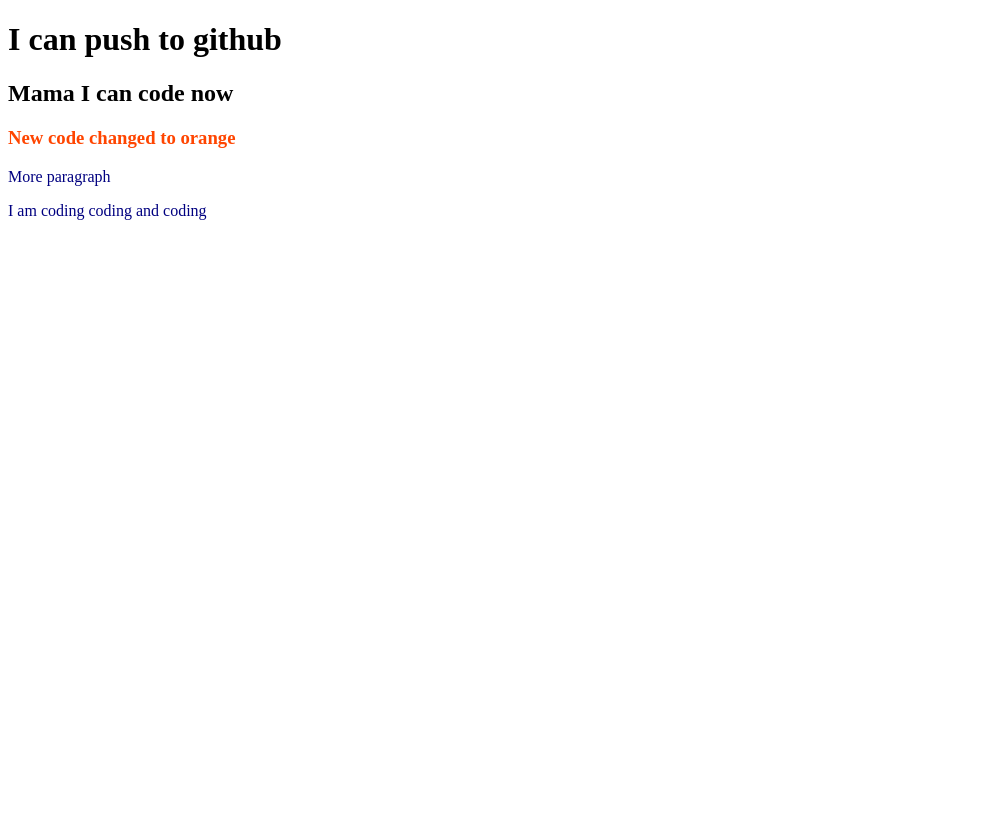
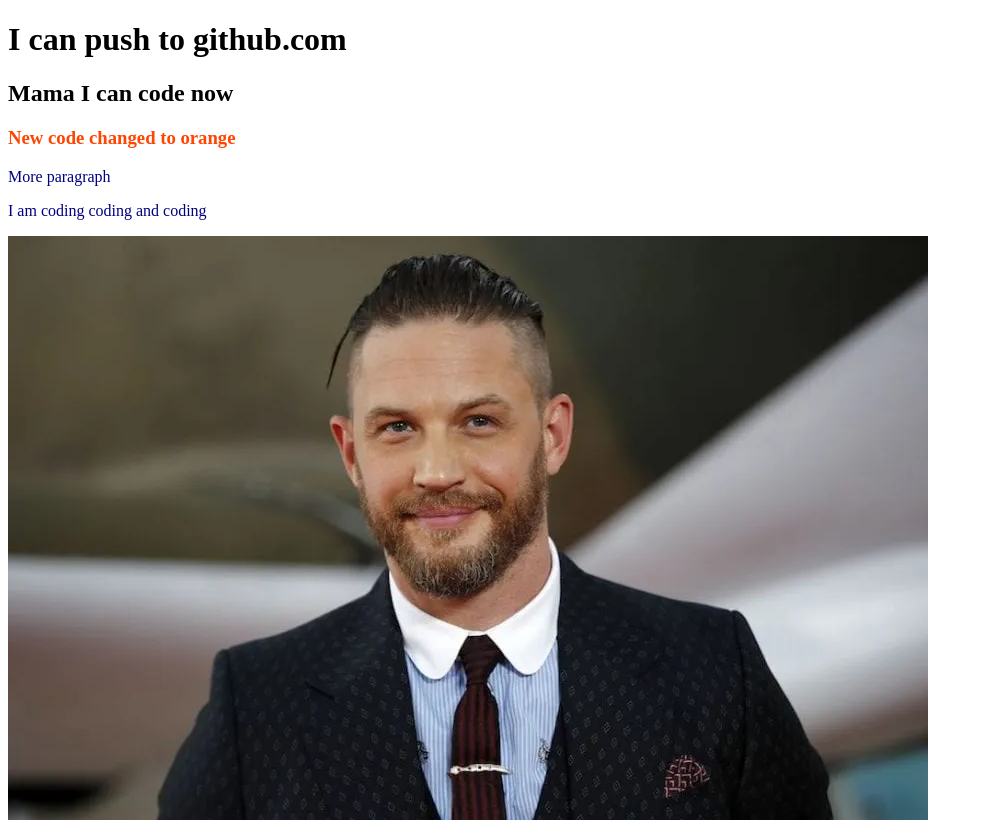
Before and after one commit to mdmahdinmoin/my-second-repo, a plain HTML site: page index.html in a window 1280 px wide. Shown: the top 824 px of the page, without its empty margins (0-983 px from the left). Before the commit the page ends 800 px from the top, so only its background shows below. Drawn offline with Linux system fonts and the light colour scheme.

Commit message:
image added

```diff
--- a/index.html
+++ b/index.html
@@ -8,10 +8,12 @@
     <link rel="stylesheet" href="style.css">
 </head>
 <body>
-    <h1>I can push to github</h1>
+    <h1>I can push to github.com</h1>
     <h2>Mama I can code now</h2>
     <h3>New code changed to orange</h3>
     <p>More paragraph</p>
     <p>I am coding coding and  coding</p>
+    <img src="Tom_Hardy.webp" alt="">
+    <img src="Johnny-Depp.webp" alt="">
 </body>
 </html>
```
Also changed, not shown: Johnny-Depp.webp (added), Tom_Hardy.webp (added).
